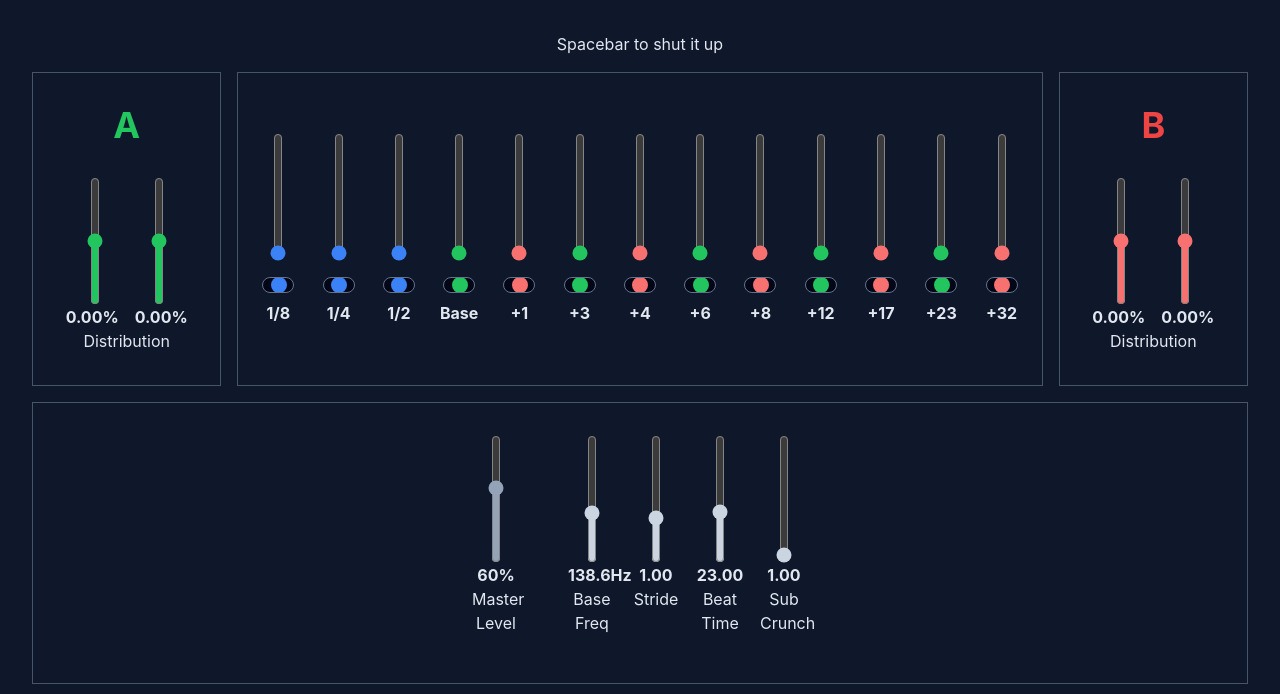
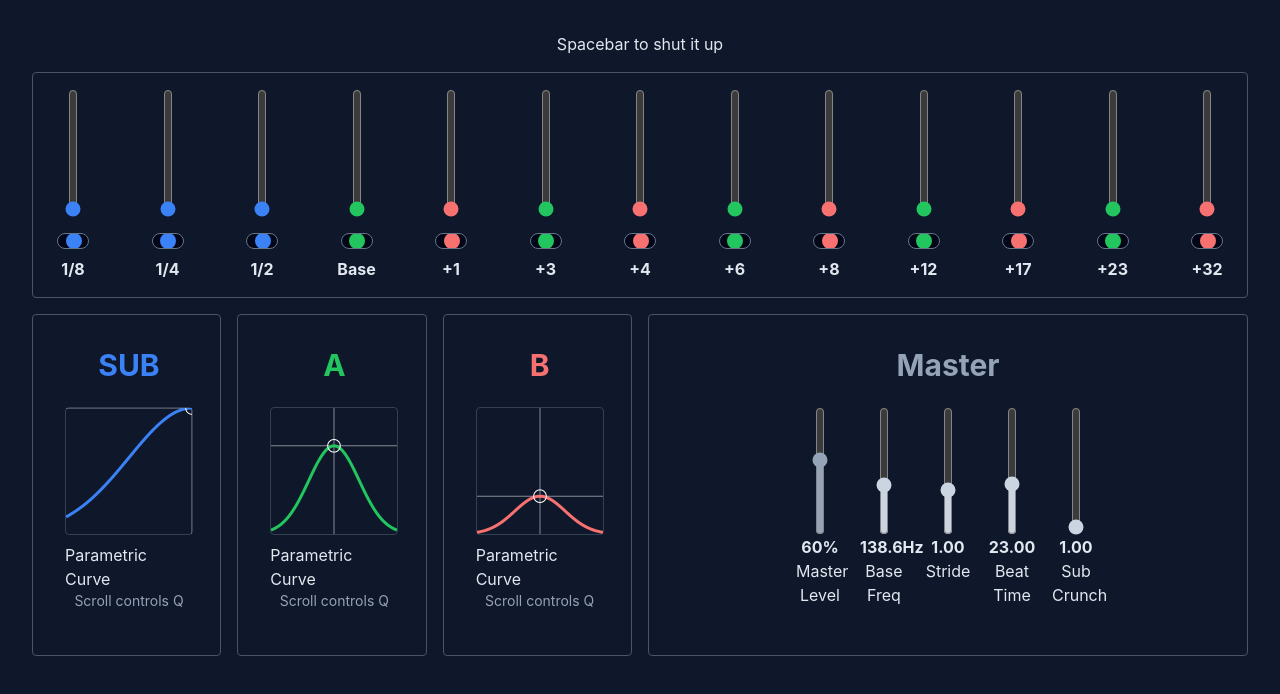
Before and after one commit to lakmeer/supergen, a SvelteKit app: page / in a window 1280 px wide. Shown: the top 694 px of the page. Built offline with nearby package versions, Linux system fonts and the light colour scheme.

Commit message:
Added parametric controls

```diff
--- /dev/null
+++ b/src/components/EqVis.svelte
@@ -0,0 +1,81 @@
+<script lang="ts">
+  import { onMount } from 'svelte'
+  import { exp, TAU } from '$lib/utils'
+
+  const DRAW_RES = 1/50
+  const CANVAS_DPI = 2
+
+
+  // Props
+
+  export let dist:EqDist
+  export let color:string
+
+
+  // Functions
+
+  function normalCurve (x:number, f:number, g:number, q:number): number {
+    return g * exp(-((x - f) ** 2) / (2 * q ** 2))
+  }
+
+  function draw (dist:EqDist) {
+    if (!ctx) return console.warn("EqVis::draw - no context")
+
+    const w = width * CANVAS_DPI, h = height * CANVAS_DPI
+    ctx.clearRect(0, 0, w, h)
+
+    // Crosshair
+    ctx.globalAlpha = 0.5
+    ctx.lineWidth = 1 * CANVAS_DPI
+    ctx.strokeStyle = 'white'
+    ctx.beginPath()
+    ctx.moveTo(dist.freq * w, 0)
+    ctx.lineTo(dist.freq * w, h)
+    ctx.moveTo(0, (1 - dist.gain) * h)
+    ctx.lineTo(w, (1 - dist.gain) * h)
+    ctx.stroke()
+
+    // Curve
+    ctx.globalAlpha = 1
+    ctx.lineWidth = 3 * CANVAS_DPI
+    ctx.strokeStyle = color
+    ctx.beginPath()
+    ctx.moveTo(0, (1 - normalCurve(0, dist.freq, dist.gain, dist.q)) * h)
+    for (let i = 0; i <= w; i += w * DRAW_RES) {
+      ctx.lineTo(i, (1 - normalCurve(i / w, dist.freq, dist.gain, dist.q)) * h)
+    }
+    ctx.stroke()
+
+    // Circle
+    ctx.lineWidth = 1 * CANVAS_DPI
+    ctx.strokeStyle = 'white'
+    ctx.beginPath()
+    ctx.arc(dist.freq * w, (1 - dist.gain) * h, w/20, 0, TAU)
+    ctx.stroke()
+  }
+
+
+  // State
+
+  let canvas:HTMLCanvasElement
+  let ctx:CanvasRenderingContext2D
+  let width:number
+  let height:number
+
+  onMount(() => {
+    canvas.width  = width * CANVAS_DPI
+    canvas.height = height * CANVAS_DPI
+    ctx = canvas.getContext('2d') as CanvasRenderingContext2D
+    draw(dist)
+  })
+
+  $: draw(dist)
+
+</script>
+
+
+<canvas class="block {$$restProps.class}"
+  bind:this={canvas}
+  bind:clientWidth={width}
+  bind:clientHeight={height}
+/>
--- a/src/components/XY.svelte
+++ b/src/components/XY.svelte
@@ -1,38 +1,89 @@
 <script lang="ts">
   //@ts-nocheck - ignore 'orient' complaints
-  export let value: [ number, number ]
 
-  export let min = -1
-  export let max = 1
+  import { onMount } from 'svelte'
+  import { lerp, unlerp, clamp } from '$lib/utils'
+  import { touchable, newPointer, toLinearX } from '$lib/pointer'
+
+  export let x:number
+  export let y:number
+  export let z = 0
+
+  export let minX = 0
+  export let maxX = 1
+  export let minY = 0
+  export let maxY = 1
+  export let minZ = 0
+  export let maxZ = 1
+
   export let step = 0.001
 
   export let label = ""
   export let disabled = false
+
+
+  // Pointer stuff
+
+  const pointer = newPointer({ recalculate: true, immediate: true })
+
+  const valueToPointer = (state:PointerState) => {
+    state.x = lerp(-1, 1, unlerp(minX, maxX, x));
+    state.y = lerp(1, -1, unlerp(minY, maxY, y));
+    return state
+  }
+
+  const pointerToValue = (state:PointerState) => {
+    if (disabled) return
+    x = lerp(minX, maxX, unlerp(-1, 1, state.x))
+    y = lerp(minY, maxY, unlerp(1, -1, state.y))
+    return state
+  }
+
+
+  // Mousewheel
+
+  function wheel (e:WheelEvent) {
+    if (disabled) return
+    const dy = e.deltaY * step
+    z = clamp(z - dy, minZ, maxZ)
+  }
+
+
+  // Internal value
+
+  $: internal = {
+    x: unlerp(minX, maxX, x),
+    y: unlerp(minY, maxY, y),
+    z: unlerp(minZ, maxZ, z)
+  }
+
+  onMount(() => {
+    if (!disabled) {
+      pointer.update(valueToPointer)
+      return pointer.subscribe(pointerToValue)
+    }
+  })
 </script>
 
 
-<div class="text-center w-32 {$$restProps.class}">
+<div class="text-center w-32 select-none {$$restProps.class}">
+  <div class="w-full aspect-square rounded border border-slate-700"
+    class:opacity-30={disabled}
+    use:touchable={pointer}
+    on:wheel|preventDefault={wheel}>
+    <slot />
+  </div>
+</div>
 
-  <div class="flex justify-center">
-    <input class="block mx-auto" type="range" orient="vertical" bind:value={value[0]} {min} {max} {step} {disabled} />
-    <input class="block mx-auto" type="range" orient="vertical" bind:value={value[1]} {min} {max} {step} {disabled} />
-  </div>
-
-  <span class="flex gap-4 justify-center">
-    <strong>{value[0].toFixed(2)}%</strong>
-    <strong>{value[1].toFixed(2)}%</strong>
+{#if label}
+  <span class="block mt-2">
+    {label}
   </span>
-
-  {#if label}
-    <span class="block">
-      {label}
-    </span>
-  {/if}
-</div>
+{/if}
 
 
 <style>
-  input {
+  input[orient] {
     writing-mode: bt-lr;
     appearance: slider-vertical;
     width: 1rem;
--- a/src/lib/Engine.ts
+++ b/src/lib/Engine.ts
@@ -132,6 +132,10 @@ export default class Engine {
     this.#rate = rate
   }
 
+  get total () {
+    return this.subs.length + this.oscs.length
+  }
+
 
   apply (preset:Preset) {
     const { freq, rate, curve, stride, subs, oscs } = preset
--- /dev/null
+++ b/src/lib/pointer.ts
@@ -0,0 +1,170 @@
+
+//
+// Simple multi-touch pointer manager
+//
+
+import { browser } from '$app/environment'
+import { get, writable, derived, type Writable } from 'svelte/store'
+import { lerp, unlerp, clamp, hypot, atan2, snap, PI } from '$lib/utils'
+
+
+// Types
+
+export type PointerStore = Writable<PointerState>
+export type PointerXform = (state:PointerState) => any
+
+
+// Event Handlers
+
+function start (pointer:PointerStore, event:PointerEvent) {
+  if (get(pointer).id !== 0) return // Don't double-up
+
+  pointer.update(state => {
+    state.event = 'down'
+    state.id = event.pointerId
+    state.active = true
+    return state
+  })
+
+  // TODO: Test immediate mode
+  if (get(pointer).options.immediate) move(pointer, event)
+}
+
+function move (pointer:PointerStore, event:PointerEvent) {
+  if (get(pointer).id !== event.pointerId) return
+
+  pointer.update(state => {
+    if (state.options.recalculate) {
+      state.bounds = state.node?.getBoundingClientRect()
+    }
+
+    if (!state.bounds) return state
+
+    state.event = 'move'
+
+    state.x = (event.clientX - state.bounds.left) / state.bounds.width*2 - 1
+    state.y = (event.clientY - state.bounds.top) / state.bounds.height*2 - 1
+
+    switch (state.options.clamp) {
+      case 'square':
+        state.x = clamp(state.x, -1, 1)
+        state.y = clamp(state.y, -1, 1)
+        break
+
+      case 'circle':
+        const dist = hypot(state.x, state.y)
+        if (dist > 1) { state.x /= dist; state.y /= dist }
+        break
+    }
+
+    switch (state.options.angleOrigin) {
+      case 'bottom': state.a = atan2(state.x, -state.y); break
+      case 'top':    state.a = atan2(state.x, -state.y); break
+      default:       state.a = atan2(state.y, state.x);  break
+    }
+
+    state.r = hypot(state.x, state.y)
+
+    return state
+  })
+}
+
+function stop (pointer:PointerStore, event:PointerEvent) {
+  if (get(pointer).id !== event.pointerId) return
+  pointer.update(state => {
+    state.id = 0
+    state.event = 'up'
+    state.active = false
+    return state
+  })
+}
+
+
+//
+// New PointerStore
+//
+
+export function newPointer (opts:Partial<PointerOptions> = {}):PointerStore {
+  let options:PointerOptions = {
+    clamp:       'square',
+    recalculate: true,
+    immediate:   false,
+    angleOrigin: 'default',
+    ...opts
+  }
+
+  let state:PointerState = {
+    id: 0,
+    x:  0,
+    y:  0,
+    a:  0,
+    r:  0,
+    node: null,
+    bounds: undefined,
+    active: false,
+    options,
+    event: 'create'
+  }
+
+  return writable(state)
+}
+
+
+//
+// Svelte Action
+//
+
+export function touchable (node:HTMLElement, pointer:Writable<PointerState>) {
+  pointer.update(state => {
+    state.event  = 'init'
+    state.node   = node
+    state.bounds = node.getBoundingClientRect()
+    return state
+  })
+
+  allPointers.push(pointer)
+
+  const _start = (event:PointerEvent) => {
+    start(pointer, event)
+  }
+
+  node.addEventListener('pointerdown', _start)
+
+  return {
+    //update () {} // TODO: necessary?
+    destroy () {
+      allPointers.splice(allPointers.indexOf(pointer), 1)
+      node.removeEventListener('pointerdown', _start)
+    }
+  }
+}
+
+
+//
+// Global Setup
+//
+
+const allPointers:PointerStore[] = []
+
+if (browser) {
+  window.addEventListener('pointermove', (e:PointerEvent) => {
+    allPointers.forEach(pointer => move(pointer, e))
+  })
+
+  window.addEventListener('pointerup', (e:PointerEvent) => {
+    allPointers.forEach(pointer => stop(pointer, e))
+  })
+}
+
+
+//
+// Transform utilities
+//
+
+export function toLinearX (min:number, max:number, step:number, output:(value:number) => number) {
+  return (state:PointerState) => output(snap(lerp(min, max, state.x * 0.5 + 0.5), step))
+}
+
+export function toLinearY (min:number, max:number, step:number, output:(value:number) => number) {
+  return (state:PointerState) => output(snap(lerp(min, max, -state.y * 0.5 + 0.5), step))
+}
--- a/src/tw-utils.ts
+++ b/src/lib/tw-utils.ts
@@ -8,7 +8,7 @@ const { floor, random } = Math
 const randomFrom = <T>(xs:T[]):T => xs[floor(random() * xs.length)]
 
 import resolveConfig from "tailwindcss/resolveConfig";
-import tailwindConfig from "../tailwind.config.js";
+import tailwindConfig from "../tw-config.js";
 const theme = resolveConfig(tailwindConfig)?.theme
 
 export const fromTw = (tag:string):string => {
@@ -28,7 +28,6 @@ export const fromTw = (tag:string):string => {
 const excludedKeys = [
   'fore',
   'back',
-  'motat',
   'transparent',
   'current',
   'inherit',
--- a/src/lib/utils.ts
+++ b/src/lib/utils.ts
@@ -1,8 +1,8 @@
 
 // Math Stuff
 
-const  { abs, pow, floor, round, cos, sin, hypot, PI } = Math
-export { abs, pow, floor, round, cos, sin, hypot, PI }
+const  { abs, pow, exp, sqrt, floor, round, cos, sin, hypot, atan2, PI } = Math
+export { abs, pow, exp, sqrt, floor, round, cos, sin, hypot, atan2, PI }
 export const TAU = PI * 2
 
 export const lerp   = (a:number, b:number, t:number) => a + (b - a) * t
@@ -10,3 +10,4 @@ export const unlerp = (a:number, b:number, t:number) => (t - a) / (b - a)
 export const sq     = (x:number) => x * x
 export const clamp  = (x:number, a = 0, b = 1) => x < a ? a : x > b ? b : x
 export const rand   = (n:number) => Math.random() * n
+export const snap   = (n:number, step:number) => round(n / step) * step
--- a/src/routes/+page.svelte
+++ b/src/routes/+page.svelte
@@ -1,10 +1,12 @@
 <script lang="ts">
   import { onMount } from 'svelte'
   import { round, pow } from '$lib/utils'
+  import { fromTw } from '$lib/tw-utils'
 
   import Slider from '../components/Slider.svelte'
   import Panner from '../components/Panner.svelte'
   import Xy     from '../components/XY.svelte'
+  import EqVis  from '../components/EqVis.svelte'
 
   import Engine from '$lib/Engine'
 
@@ -58,7 +60,9 @@
     const Δt = (now - then)/1000
     time += Δt * TIME_FACTOR
     then = now
-    engine = engine.update(time, Δt) // poke
+    if (engine.ctx.state !== 'suspended') {
+      engine = engine.update(time, Δt) // poke
+    }
     rafref = requestAnimationFrame(poke)
   }
 
@@ -99,6 +103,25 @@
       cancelAnimationFrame(rafref)
     }
   })
+
+  let distS:EqDist = {
+    freq: 1.0,
+    gain: 1.0,
+    q: 0.5,
+  }
+
+  let distA:EqDist = {
+    freq: 0.5,
+    gain: 0.7,
+    q: 0.2,
+  }
+
+  let distB:EqDist = {
+    freq: 0.5,
+    gain: 0.3,
+    q: 0.2,
+  }
+
 </script>
 
 
@@ -111,14 +134,7 @@
     <p class="col-span-12 text-center">Spacebar to shut it up</p>
   {/if}
 
-  <div class="grid grid-cols-subgrid col-span-2 p-8 border border-slate-600">
-    <div class="col-span-2 flex flex-col items-center">
-      <span class="text-4xl mb-8 text-green-500 font-bold">A</span>
-      <Xy class="accent-green-500" label="Distribution" value={[0, 0]} />
-    </div>
-  </div>
-
-  <div class="border col-span-8 p-4 flex items-center border-slate-600">
+  <div class="border rounded col-span-12 p-4 border-slate-600">
     <div class="flex justify-between w-full">
       {#each engine.subs as osc, ix}
         <Slider display="percent" bind:value={osc.level} class="accent-blue-500">
@@ -137,23 +153,65 @@
     </div>
   </div>
 
-  <div class="grid grid-cols-subgrid col-span-2 p-8 border border-slate-600">
-    <div class="col-span-2 flex flex-col items-center">
-      <span class="text-4xl mb-8 text-red-500 font-bold">B</span>
-      <Xy class="accent-red-400" label="Distribution" value={[0, 0]} />
+
+  <!-- Parametric Controls -->
+
+  <div class="grid col-span-2 p-8 border rounded border-slate-600">
+    <div class="flex flex-col items-center">
+      <span class="text-3xl mb-6 text-blue-500 font-bold">SUB</span>
+      <Xy label="Parametric Curve"
+        bind:x={distS.freq}
+        bind:y={distS.gain}
+        bind:z={distS.q} minZ={0.01} maxZ={10}>
+        <EqVis dist={distS} color={fromTw('blue-500')} class="w-full aspect-square" />
+      </Xy>
+      <p class="text-sm text-center text-slate-400">Scroll controls Q</p>
     </div>
   </div>
 
-  <div class="flex col-span-12 space-x-4 border p-8 justify-center border-slate-600">
-    <Slider label="Master Level" display="percent" showValue bind:value={engine.level}  min={0}   max={1}   step={0.01} class="accent-slate-400 mr-8" />
-    <Slider label="Base Freq"    display="hz"      showValue bind:value={engine.freq}   min={30}  max={320} step={0.1}  class="accent-slate-300" />
-    <Slider label="Stride"       display="basic"   showValue bind:value={engine.stride} min={0.0} max={3}   step={0.01} class="accent-slate-300" />
-    <Slider label="Beat Time"    display="basic"   showValue bind:value={engine.rate}   min={0.1} max={60}  step={0.1}  class="accent-slate-300" />
-    <Slider label="Sub Crunch"   display="basic"   showValue bind:value={engine.dist}   min={1}   max={50}  step={1}    class="accent-slate-300" />
+  <div class="grid col-span-2 p-8 border rounded border-slate-600">
+    <div class="flex flex-col items-center">
+      <span class="text-3xl mb-6 text-green-500 font-bold">A</span>
+      <Xy label="Parametric Curve"
+        bind:x={distA.freq}
+        bind:y={distA.gain}
+        bind:z={distA.q} minZ={0.01} maxZ={10}>
+        <EqVis dist={distA} color={fromTw('green-500')} class="w-full aspect-square" />
+      </Xy>
+      <p class="text-sm text-center text-slate-400">Scroll controls Q</p>
+    </div>
+  </div>
+
+  <div class="grid col-span-2 p-8 border rounded border-slate-600">
+    <div class="flex flex-col items-center">
+      <span class="text-3xl mb-6 text-red-400 font-bold">B</span>
+      <Xy label="Parametric Curve"
+        bind:x={distB.freq}
+        bind:y={distB.gain}
+        bind:z={distB.q} minZ={0.01} maxZ={10}>
+        <EqVis dist={distB} color={fromTw('red-400')} class="w-full aspect-square" />
+      </Xy>
+      <p class="text-sm text-center text-slate-400">Scroll controls Q</p>
+    </div>
+  </div>
+
+
+  <!-- Master Panel -->
+
+  <div class="col-span-6 border rounded p-8 border-slate-600">
+    <p class="text-3xl mb-6 w-full text-center text-slate-400 font-bold">Master</p>
+
+    <div class="flex space-x-4 w-full justify-center">
+      <Slider label="Master Level" display="percent" showValue bind:value={engine.level}  min={0}   max={1}   step={0.01} class="accent-slate-400" />
+      <Slider label="Base Freq"    display="hz"      showValue bind:value={engine.freq}   min={30}  max={320} step={0.1}  class="accent-slate-300" />
+      <Slider label="Stride"       display="basic"   showValue bind:value={engine.stride} min={0.0} max={3}   step={0.01} class="accent-slate-300" />
+      <Slider label="Beat Time"    display="basic"   showValue bind:value={engine.rate}   min={0.1} max={60}  step={0.1}  class="accent-slate-300" />
+      <Slider label="Sub Crunch"   display="basic"   showValue bind:value={engine.dist}   min={1}   max={50}  step={1}    class="accent-slate-300" />
+    </div>
   </div>
 
 {:else}
 
-  <p class="text-4xl col-span-12 text-center">Initialising</p>
+  <p class="text-3xl col-span-12 text-center">Initialising</p>
 
 {/if}
--- /dev/null
+++ b/src/tw-config.js
@@ -0,0 +1,16 @@
+/** @type {import('tailwindcss').Config} */
+export default {
+  content: [ './src/**/*.{html,js,svelte,ts}'],
+  theme: {
+    extend: {},
+  },
+  plugins: [],
+  safelist: [
+    'accent-red-400',
+    'accent-green-500',
+    'text-red-400',
+    'text-green-500',
+    'bg-red-400',
+    'bg-green-500',
+  ]
+}
--- a/tailwind.config.js
+++ b/tailwind.config.js
@@ -1,16 +1,2 @@
-/** @type {import('tailwindcss').Config} */
-export default {
-  content: [ './src/**/*.{html,js,svelte,ts}'],
-  theme: {
-    extend: {},
-  },
-  plugins: [],
-  safelist: [
-    'accent-red-400',
-    'accent-green-500',
-    'text-red-400',
-    'text-green-500',
-    'bg-red-400',
-    'bg-green-500',
-  ]
-}
+import config from './src/tw-config.js'
+export default config
```
Also changed, not shown: src/app.d.ts (+30 -1 lines).
